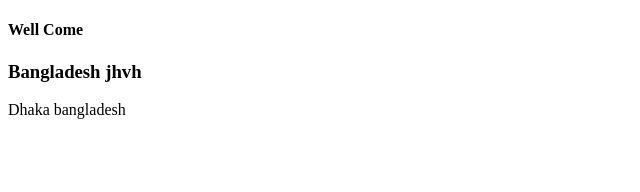
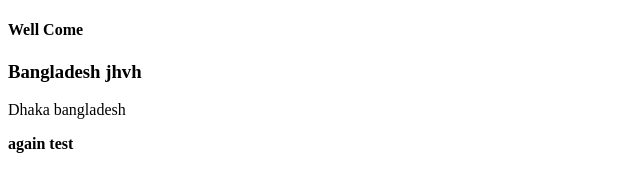
Before and after one commit to osmanforhad/share-testing, a plain HTML site: page index.html in a window 1280 px wide. Shown: the full height of the page, 0-640 px from the left. Drawn offline with Linux system fonts and the light colour scheme.

Commit message:
final testing

```diff
--- a/index.html
+++ b/index.html
@@ -12,5 +12,7 @@
         Bangladesh jhvh
     </h3>
     <p>Dhaka bangladesh</p>
+
+    <b>again test</b>
 </body>
 </html>
```
